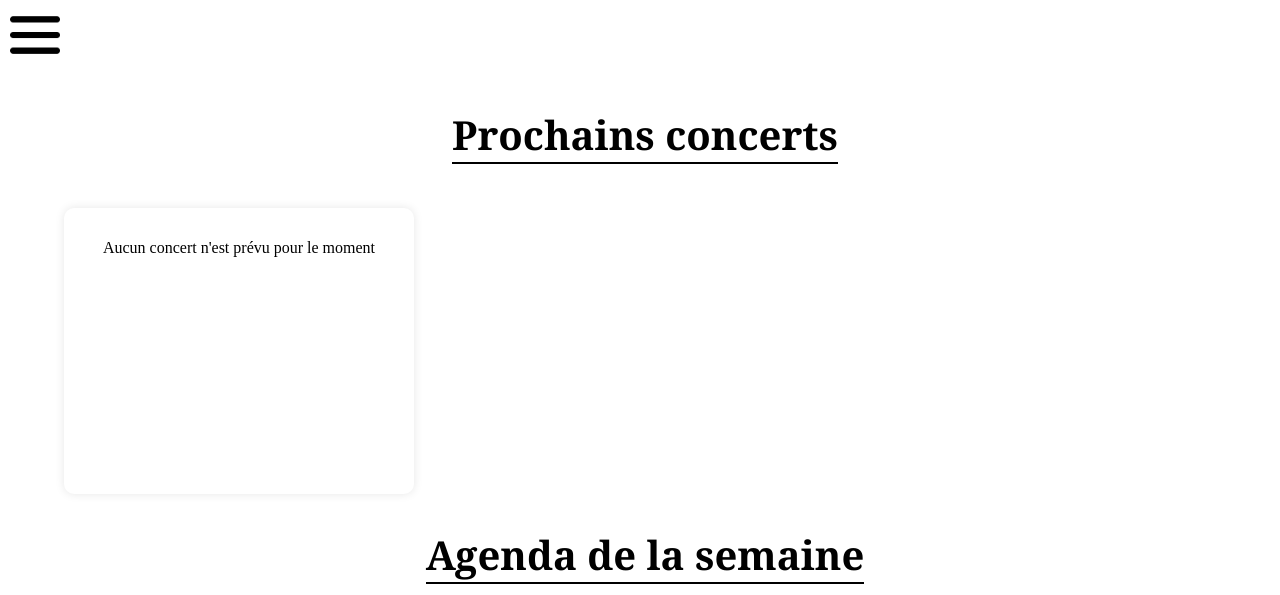
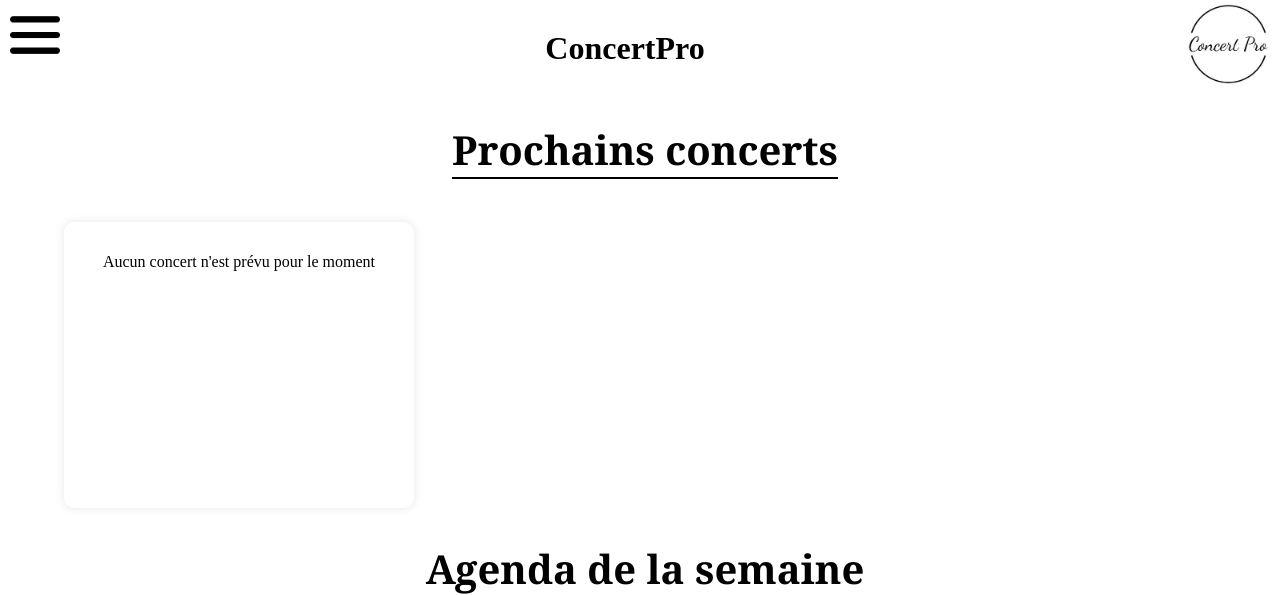
Before and after one commit to ibrahimOzocak/SAE_3.05, a Flask app: page / in a window 1280 px wide. Shown: the top 595 px of the page. Run offline with Flask 3, Linux system fonts and the light colour scheme; data that the repository does not hold is empty; some libraries are stand-ins or nearby versions.

Commit message:
modif css

```diff
--- a/ConcertPro/static/css/base.css
+++ b/ConcertPro/static/css/base.css
@@ -5,6 +5,11 @@ html, body {
 
 html, body {
 	height: 100%;
+}
+
+header{
+  display: flex;
+  justify-content: space-between;
 }
 
 body * {
@@ -27,7 +32,13 @@ a{
   color: black;
 }
 
+.titre{
+  margin-top: auto;
+}
 
+.logo{
+  width: 100px;
+}
 
 /* Menu Styles */
 
--- a/ConcertPro/templates/base.html
+++ b/ConcertPro/templates/base.html
@@ -19,7 +19,8 @@
 
 <body>
   <header>
-    <img class="menu-link" src="../static/images/menu.png" alt="" onclick="toggleContainerClass()">
+    <div>
+      <img class="menu-link" src="../static/images/menu.png" alt="" onclick="toggleContainerClass()">
     <div class="deroulant">
       <nav id="menu">
         <ul class="mobile-nav" id="mobile">
@@ -90,7 +91,10 @@
       </nav>
       <img class="menu-close cacher" src="../static/images/croix.png" alt="" onclick="toggleContainerClass()">
     </div>
+    </div>
 
+    <h1 class="titre">ConcertPro</h1>
+    <img class="logo" src="../static/images/logo.jpg" alt="">
 
   </header>
   <main class="main">
```
Also changed, not shown: ConcertPro/static/images/logo.jpg (added).
